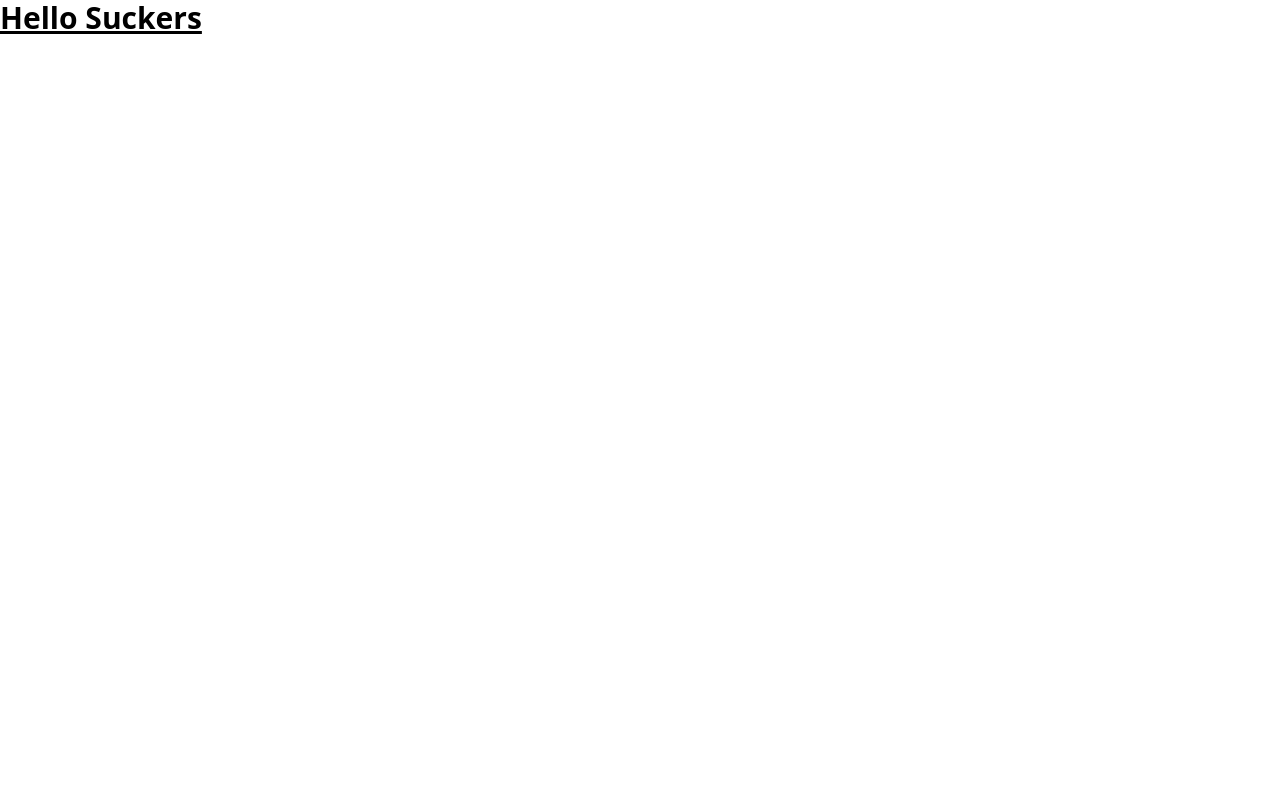
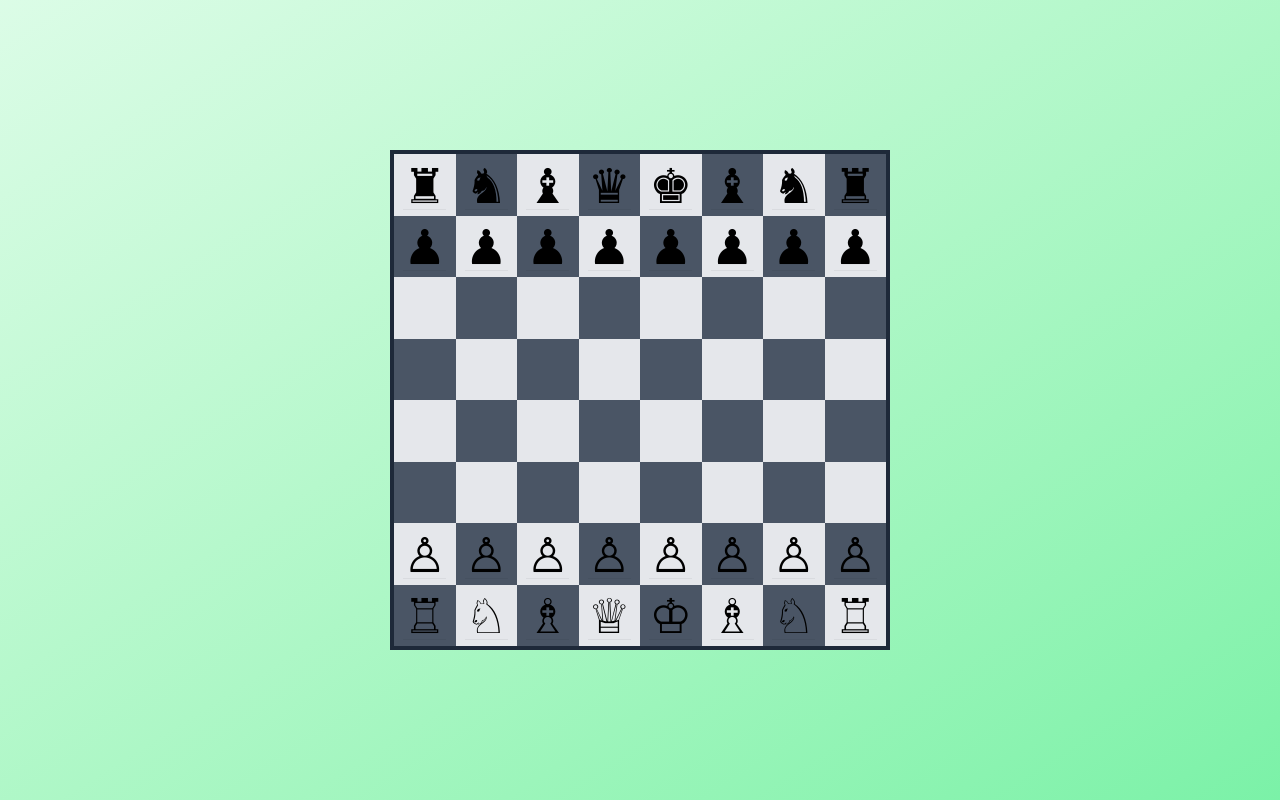
Before and after one commit to itstheanurag/chess, a React (Vite) app in the folder frontend/: page / in a window 1280 px wide. Built offline with nearby package versions, Linux system fonts and the light colour scheme.

Commit message:
feat: create a chess baord

```diff
--- a/frontend/package.json
+++ b/frontend/package.json
@@ -11,6 +11,7 @@
   },
   "dependencies": {
     "@tailwindcss/vite": "^4.1.7",
+    "chess.js": "^1.2.0",
     "react": "^19.1.0",
     "react-dom": "^19.1.0",
     "tailwindcss": "^4.1.7"
--- a/frontend/src/App.tsx
+++ b/frontend/src/App.tsx
@@ -1,5 +1,13 @@
+import React from "react";
+import ChessBoard from "./components/pages/chess/ChessBoard";
+import { getInitialBoard } from "./utils/chess.utils";
+
 function App() {
-  return <div className="text-3xl font-bold underline">Hello Suckers</div>;
+  return (
+    <div className="min-h-screen flex items-center justify-center bg-gradient-to-br from-green-100 to-green-300 p-4">
+      <ChessBoard board={getInitialBoard()} />
+    </div>
+  );
 }
 
 export default App;
--- /dev/null
+++ b/frontend/src/components/pages/Home.tsx
@@ -0,0 +1,7 @@
+import ChessBoard from "./chess/ChessBoard";
+import { getInitialBoard } from "../../utils/chess.utils";
+const Home = () => {
+  return <div>{/* <ChessBoard board={getInitialBoard()} />*/}</div>;
+};
+
+export default Home;
--- /dev/null
+++ b/frontend/src/components/pages/auth/Login.tsx
@@ -0,0 +1,9 @@
+import React from 'react'
+
+const Login = () => {
+  return (
+    <div>Login</div>
+  )
+}
+
+export default Login
--- /dev/null
+++ b/frontend/src/components/pages/auth/SignUp.tsx
@@ -0,0 +1,7 @@
+import React from "react";
+
+const SignUp = () => {
+  return <div>SignUp</div>;
+};
+
+export default SignUp;
--- /dev/null
+++ b/frontend/src/components/pages/chess/ChessBoard.tsx
@@ -0,0 +1,35 @@
+import React from "react";
+import Square from "./Square";
+
+type PieceType = "pawn" | "rook" | "knight" | "bishop" | "queen" | "king";
+type PieceColor = "white" | "black";
+
+interface Piece {
+  type: PieceType;
+  color: PieceColor;
+}
+
+type ChessBoardProps = {
+  board: (Piece | null)[][];
+};
+
+const ChessBoard: React.FC<ChessBoardProps> = ({ board }) => {
+  return (
+    <div className="grid grid-cols-8 aspect-square w-full max-w-[90vmin] sm:max-w-[80vmin] md:max-w-[60vmin] lg:max-w-[500px] border-4 border-gray-800">
+      {board.map((row, rowIndex) =>
+        row.map((piece, colIndex) => {
+          const isLight = (rowIndex + colIndex) % 2 === 0;
+          return (
+            <Square
+              key={`${rowIndex}-${colIndex}`}
+              piece={piece}
+              isLight={isLight}
+            />
+          );
+        })
+      )}
+    </div>
+  );
+};
+
+export default ChessBoard;
--- /dev/null
+++ b/frontend/src/components/pages/chess/Piece.tsx
@@ -0,0 +1,43 @@
+import React from "react";
+
+export interface PieceProps {
+  type: "pawn" | "rook" | "knight" | "bishop" | "queen" | "king";
+  color: "white" | "black";
+}
+
+const unicodePieces: Record<
+  PieceProps["color"],
+  Record<PieceProps["type"], string>
+> = {
+  white: {
+    pawn: "♙",
+    rook: "♖",
+    knight: "♘",
+    bishop: "♗",
+    queen: "♕",
+    king: "♔",
+  },
+  black: {
+    pawn: "♟︎",
+    rook: "♜",
+    knight: "♞",
+    bishop: "♝",
+    queen: "♛",
+    king: "♚",
+  },
+};
+
+const Piece: React.FC<PieceProps> = ({ type, color }) => {
+  const pieceUnicode = unicodePieces[color][type];
+  return (
+    <div
+      className={`text-xl sm:text-2xl md:text-3xl lg:text-4xl xl:text-5xl ${
+        color === "white" ? "text-shadow-blue-100" : "text-black"
+      } shadow-2xs`}
+    >
+      {pieceUnicode}
+    </div>
+  );
+};
+
+export default Piece;
--- /dev/null
+++ b/frontend/src/components/pages/chess/Square.tsx
@@ -0,0 +1,22 @@
+import React from "react";
+import Piece from "./Piece";
+import type { PieceProps } from "./Piece";
+
+interface SquareProps {
+  piece: PieceProps | null;
+  isLight: boolean;
+}
+
+const Square: React.FC<SquareProps> = ({ piece, isLight }) => {
+  return (
+    <div
+      className={`aspect-square w-full flex items-center justify-center ${
+        isLight ? "bg-gray-200" : "bg-gray-600"
+      }`}
+    >
+      {piece && <Piece type={piece.type} color={piece.color} />}
+    </div>
+  );
+};
+
+export default Square;
--- /dev/null
+++ b/frontend/src/utils/chess.utils.ts
@@ -0,0 +1,44 @@
+// chessUtils.ts
+import { Chess } from "chess.js";
+import type { PieceSymbol } from "chess.js";
+
+type PieceType = "pawn" | "rook" | "knight" | "bishop" | "queen" | "king";
+type PieceColor = "white" | "black";
+
+export interface Piece {
+  type: PieceType;
+  color: PieceColor;
+}
+
+export const getInitialBoard = (): (Piece | null)[][] => {
+  const chess = new Chess();
+  const rawBoard = chess.board(); // 8x8 array from chess.js
+
+  return rawBoard.map((row) =>
+    row.map((piece) =>
+      piece
+        ? {
+            type: convertPieceType(piece.type),
+            color: piece.color === "w" ? "white" : "black",
+          }
+        : null
+    )
+  );
+};
+
+const convertPieceType = (symbol: PieceSymbol): PieceType => {
+  switch (symbol) {
+    case "p":
+      return "pawn";
+    case "r":
+      return "rook";
+    case "n":
+      return "knight";
+    case "b":
+      return "bishop";
+    case "q":
+      return "queen";
+    case "k":
+      return "king";
+  }
+};
```
Also changed, not shown: 1 other file (tests, documents, lock files or other folders).
